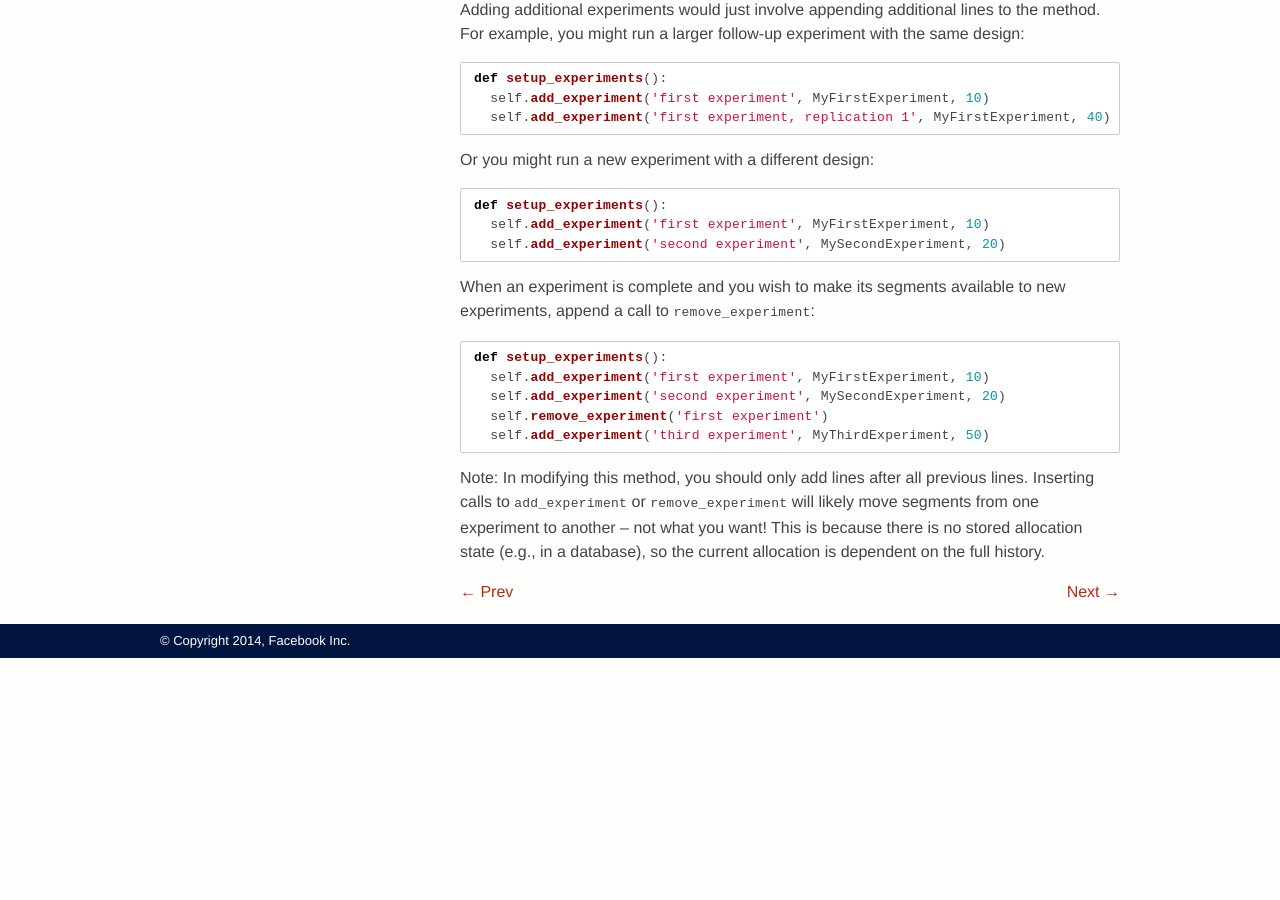
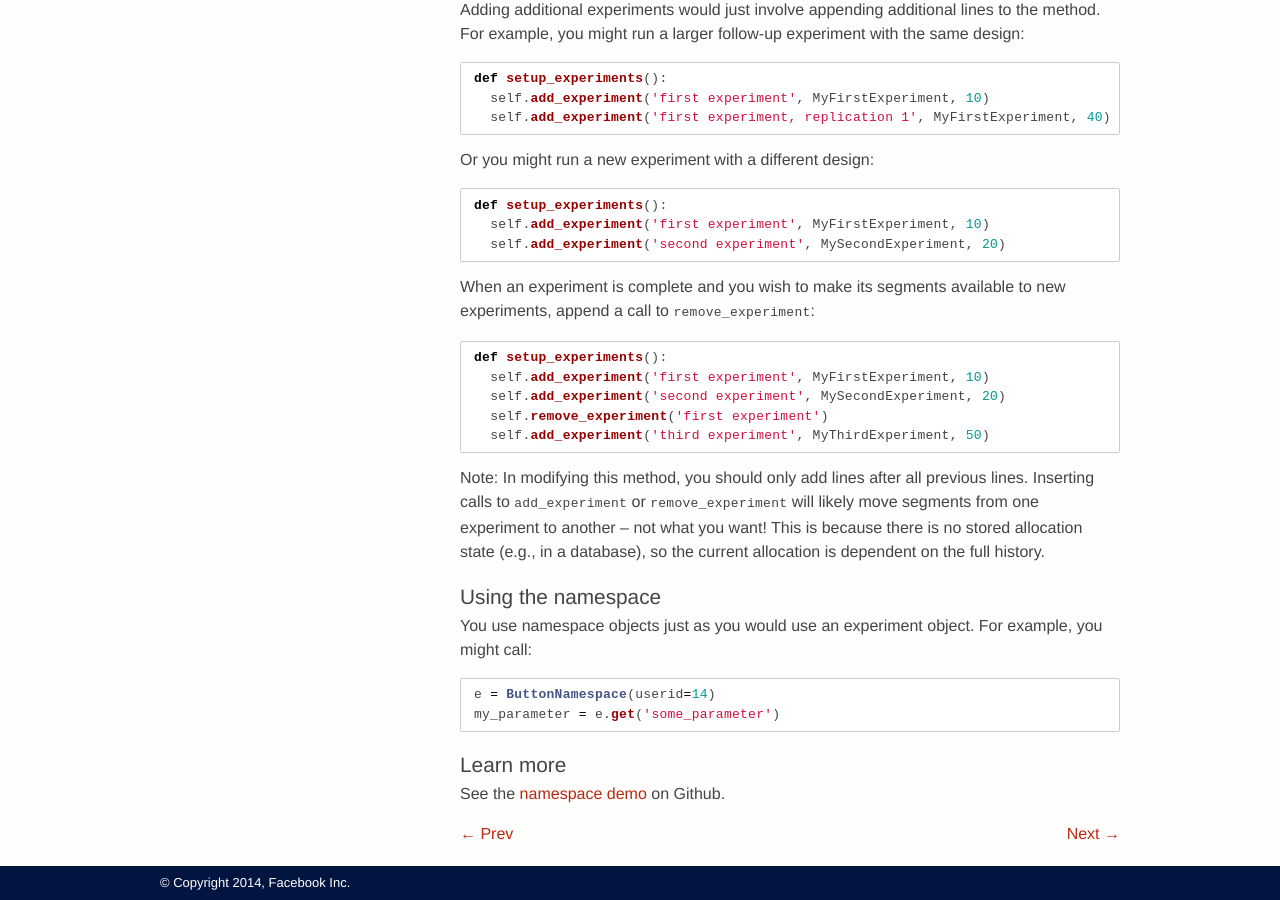
Before and after one commit to facebookarchive/planout, a Jekyll site: the page built from docs/05.1-simple-namespaces.md, in a window 1280 px wide and 900 px high, scrolled down 1094 px. Built offline with Jekyll 4.4.1, drawn with Linux system fonts in a browser that asks for light colours; Markdown is read by kramdown in place of the engine named in the settings; before the commit the page ends 1752 px from its top, so only the background shows below that.

Commit message:
update namespace documentation

````diff
--- a/docs/05.1-simple-namespaces.md
+++ b/docs/05.1-simple-namespaces.md
@@ -73,3 +73,15 @@ def setup_experiments():
 ```
 
 Note: In modifying this method, you should only add lines after all previous lines. Inserting calls to `add_experiment` or `remove_experiment` will likely move segments from one experiment to another -- not what you want! This is because there is no stored allocation state (e.g., in a database), so the current allocation is dependent on the full history.
+
+### Using the namespace
+You use namespace objects just as you would use an experiment object.
+For example, you might call:
+
+```python
+e = ButtonNamespace(userid=14)
+my_parameter = e.get('some_parameter')
+```
+
+### Learn more
+See the [namespace demo](https://github.com/facebook/planout/blob/master/demos/demo_namespaces.py) on Github.
````
Also changed, not shown: docs/05-namespaces.md (+4 -2 lines).
